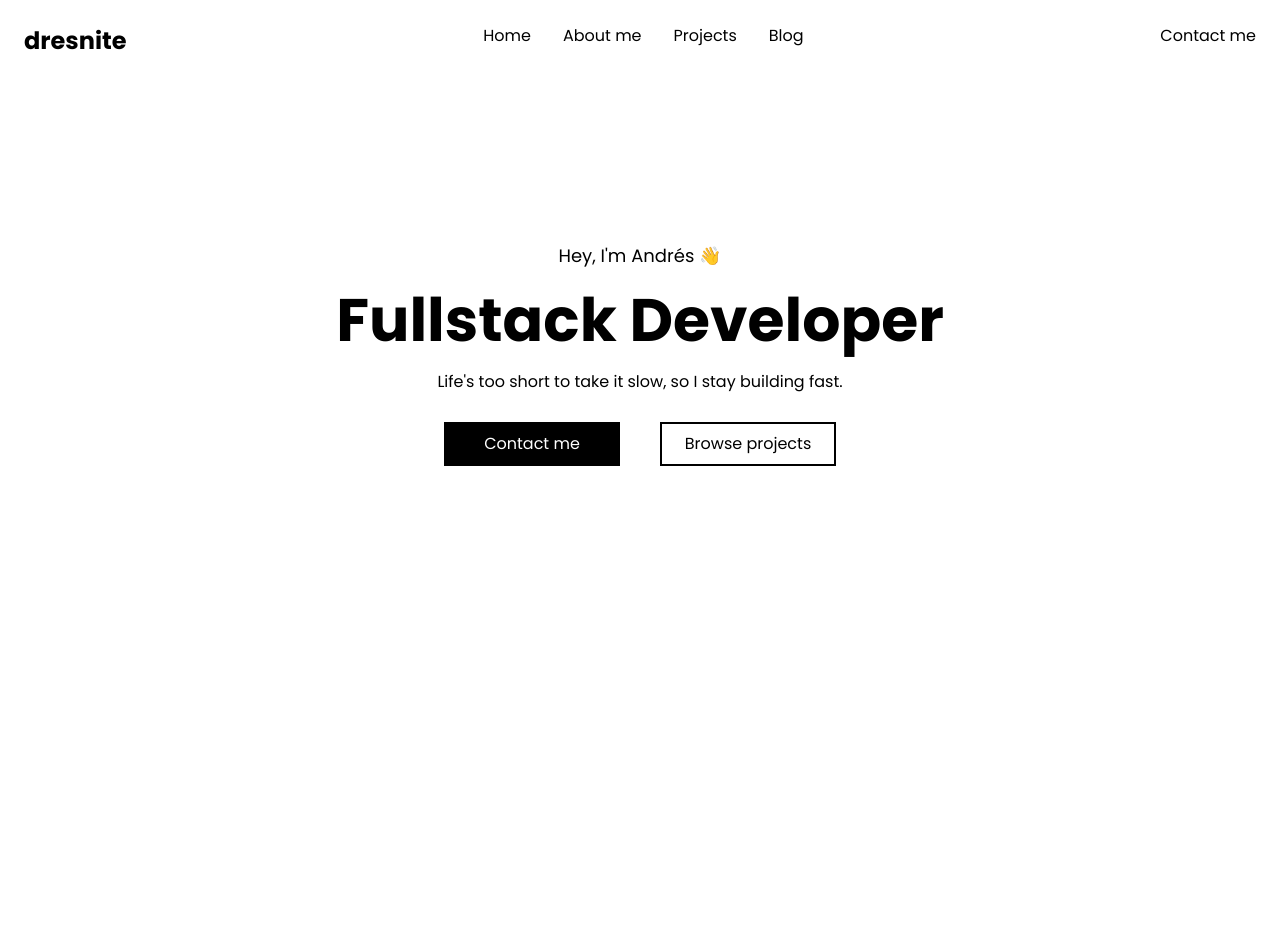
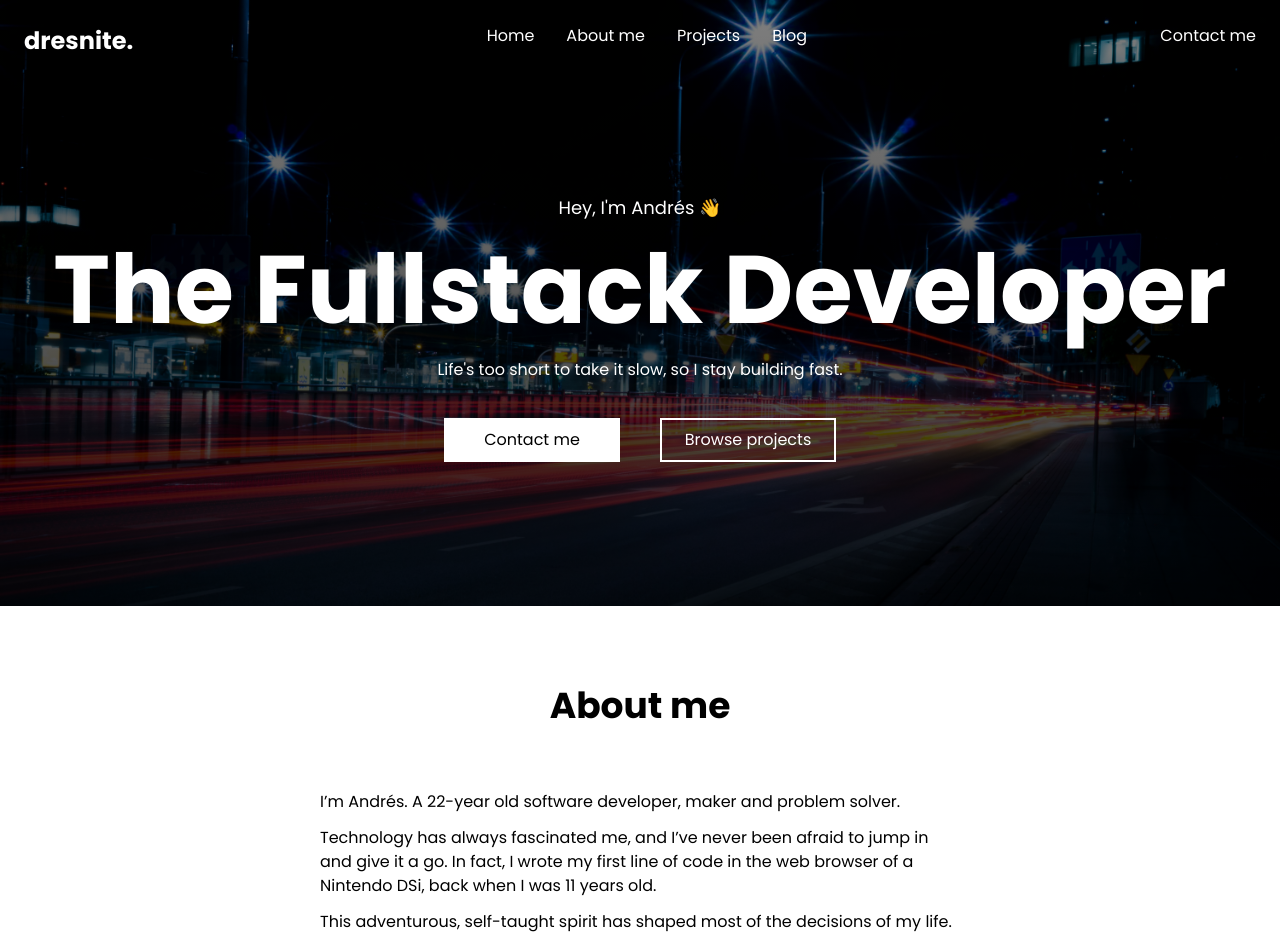
Before and after one commit to dresnite/minimalist-portfolio, a Next.js app: page / in a window 1280 px wide. Shown: the top 948 px of the page. Before the commit the page ends 800 px from the top, so only its background shows below. Built offline with nearby package versions, Linux system fonts and the light colour scheme.

Commit message:
Complete redesign to header & about me section

```diff
--- /dev/null
+++ b/app/components/AboutMe.tsx
@@ -0,0 +1,29 @@
+export default function AboutMe() {
+  return (
+    <section id="about-me" className="mt-20 container mx-auto">
+      <div className="flex flex-col items-center">
+        <h1 className="text-4xl font-bold">About me</h1>
+        <div className="mt-16 max-w-[40rem] mx-auto flex flex-col gap-3">
+          <p>I’m Andrés. A 22-year old software developer, maker and problem
+          solver.
+          </p>
+
+
+          <p>
+          Technology has always fascinated me, and I’ve never been
+          afraid to jump in and give it a go. In fact, I wrote my first line of code in the web browser of a Nintendo DSi, back when I was 11 years old.
+          </p>
+
+          <p>
+          This adventurous, self-taught spirit has shaped most of the decisions of my life.
+          </p>
+
+          <p>
+          Nowadays, I use the energy that led me to open that DSi browser to build cool stuff, and most importantly: build it fast.
+          </p>
+        </div>
+
+      </div>
+    </section>
+  );
+}
--- a/app/components/DesktopNavbarLink.tsx
+++ b/app/components/DesktopNavbarLink.tsx
@@ -2,7 +2,7 @@ export default function DesktopNavbarLink({ title, href }: { title: string, href
     return (
         <div className="group">
             <a href={href}>{title}</a>
-            <div className="duration-150 mx-3 pt-2 border-b-2 border-transparent group-hover:border-black"></div>
+            <div className="duration-150 mx-3 pt-2 border-b-2 border-transparent group-hover:border-white"></div>
         </div>
     );
 }
--- a/app/components/Hero.tsx
+++ b/app/components/Hero.tsx
@@ -1,14 +1,14 @@
 export default function Hero() {
     return (
         <section id="hero" className="container mx-auto">
-            <div className="text-center flex flex-col items-center justify-center mt-40 space-y-5">
+            <div className="text-white text-center flex flex-col items-center mt-28 pb-36 justify-center space-y-5">
                 <p className="text-lg">Hey, I'm Andrés 👋</p>
-                <h1 className="font-black text-6xl">Fullstack Developer</h1>
+                <h1 className="font-black text-8xl">The Fullstack Developer</h1>
                 <p>Life&apos;s too short to take it slow, so I stay building fast.</p>
 
-                <div className="pt-2 flex flex-col space-y-4 md:space-y-0 md:flex-row md:space-x-10">
-                    <button className="border-2 border-black bg-black text-white py-2 w-44 hover:font-bold">Contact me</button>
-                    <button className="border-2 border-black py-2 w-44 hover:font-bold">Browse projects</button>
+                <div className="pt-4 flex flex-col space-y-4 md:space-y-0 md:flex-row md:space-x-10">
+                    <button className="border-2 border-white bg-white text-black py-2 w-44 hover:font-bold">Contact me</button>
+                    <button className="border-2 border-white py-2 w-44 hover:font-bold">Browse projects</button>
                 </div>
             </div>
         </section>
--- a/app/components/Navbar.tsx
+++ b/app/components/Navbar.tsx
@@ -14,9 +14,9 @@ export default function Navbar() {
 
     return (
         <nav className="container mx-auto p-6">
-            <div className="flex flex-row justify-between items-center z-0">
+            <div className="flex flex-row justify-between items-center z-0 text-white">
                 <div className="font-black text-2xl">
-                    <span>dresnite</span>
+                    <span>dresnite.</span>
                 </div>
 
                 <div className="hidden md:flex md:space-x-8">
--- a/app/globals.css
+++ b/app/globals.css
@@ -3,6 +3,12 @@
 @tailwind base;
 @tailwind components;
 @tailwind utilities;
+
+.header-background {
+  background-image: linear-gradient(to bottom, rgba(0, 0, 0, 0.5), rgba(0, 0, 0, 0.8)), url("/fast.jpg");
+  background-repeat: no-repeat;
+  background-size: cover;
+}
 
 .hamburger {
   cursor: pointer;
@@ -21,7 +27,7 @@
   height: 2px;
   top: 0;
   left: 0;
-  background: black;
+  background: white;
   transform: rotate(0);
   transition: all 0.5s;
 }
--- a/app/page.tsx
+++ b/app/page.tsx
@@ -1,11 +1,16 @@
+import AboutMe from "./components/AboutMe";
 import Hero from "./components/Hero";
 import Navbar from "./components/Navbar";
 
 export default function Home() {
   return (
     <div>
-      <Navbar />
-      <Hero />
+      <div className="header-background">
+        <Navbar />
+        <Hero />
+      </div>
+
+      <AboutMe />
     </div>
   );
 }
```
Also changed, not shown: public/book.jpg (added), public/fast.jpg (added).
